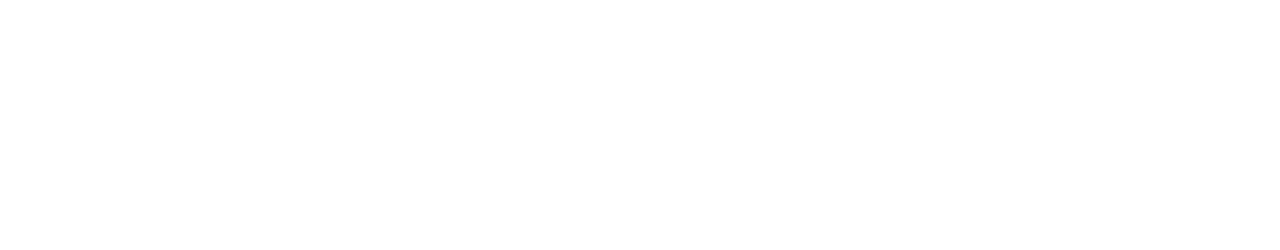
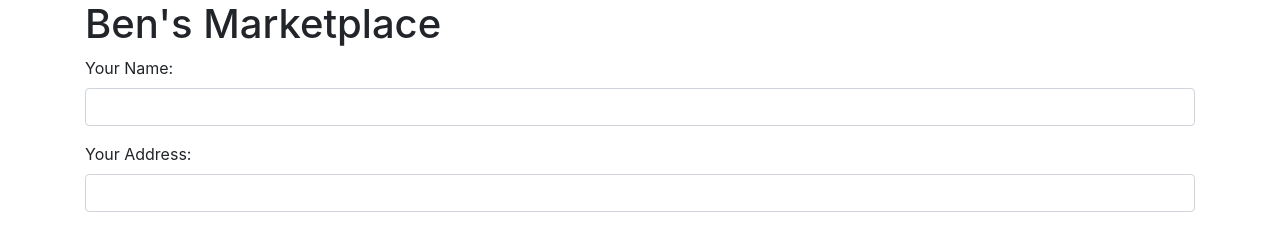
Before and after one commit to bendunhampdx/marketplace, a plain HTML site: page index.html in a window 1280 px wide. Drawn offline with Linux system fonts and the light colour scheme.

Commit message:
add forms to HTML

```diff
--- a/index.html
+++ b/index.html
@@ -8,6 +8,20 @@
   <script src="js/scripts.js"></script>
 </head>
 <body>
-
+  <div class="container">
+    <h1>Ben's Marketplace</h1>
+    <form id="name">
+      <div class="form-group">
+        <label for="full-name">Your Name:</label>
+        <input id="full-name" class="form-control" type="text">
+      </div>
+    </form>
+    <form id="add">
+      <div class="form-group">
+        <label for="Address">Your Address:</label>
+        <input id="Address" class="form-control" type="text">
+      </div>
+    </form>
+  </div>
 </body>
 </html>
```
